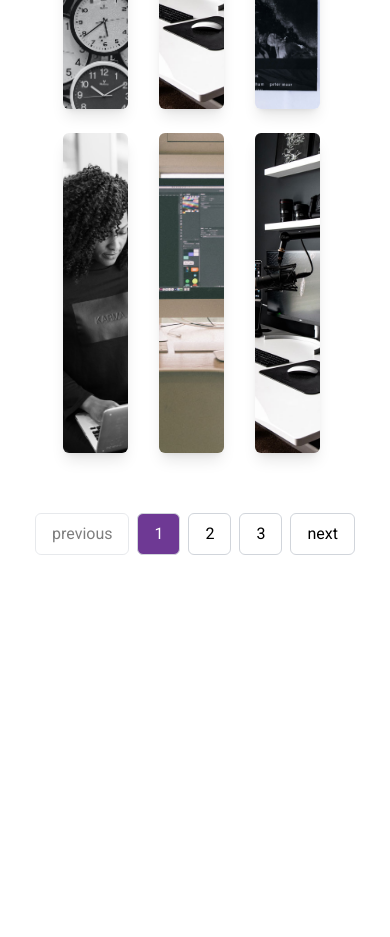
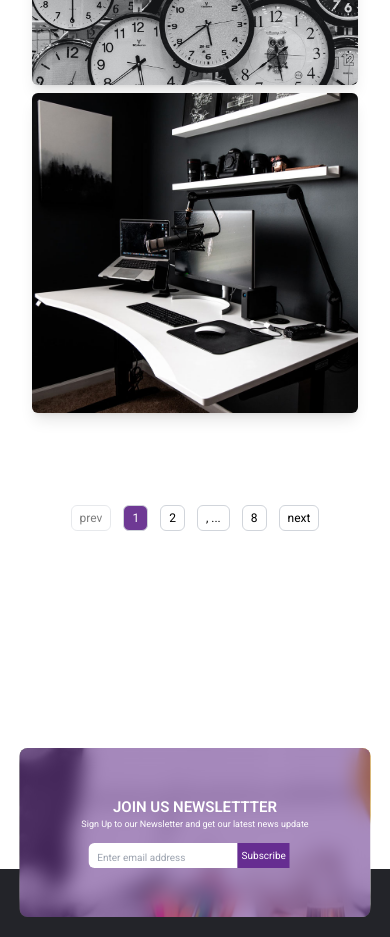
Before and after one commit to Gemamethystngltd/GemamethystNgLtd, a React (Vite) app: page /portfolio in a window 390 px wide. Shown: the part 1060-1997 px from the top of the page. Built offline with nearby package versions, Linux system fonts and the light colour scheme.

Commit message:
feat: enhance responsive design and layout adjustments for HomePage, Portfolio, Prices, and Pricing components

```diff
--- a/src/Pages/HomePage.jsx
+++ b/src/Pages/HomePage.jsx
@@ -13,7 +13,7 @@ function HomePage() {
   return (
     <>
       <main className="relative">
-        {/* <NavBar /> */}
+        <NavBar />
         <HeroSection />
         <Solutions />
         <Ftco />
--- a/src/components/PorfoliopagesSections.jsx
+++ b/src/components/PorfoliopagesSections.jsx
@@ -1,46 +1,73 @@
 import Porfoliobox from "../components/Home/porfolioBox";
 import ReactPaginate from "react-paginate";
 import { porfoliolong } from "../constants";
-import { useState } from "react";
+import { useState, useEffect } from "react";
 function PorfoliopagesSections() {
-  const itemsPerPage = 6;
   const totalItems = porfoliolong.length;
   const [currentPage, setCurrentPage] = useState(0);
+  const [pageItems, setPageItems] = useState(6);
 
-  const pageCount = Math.ceil(totalItems / itemsPerPage);
+  const updateItemsPerPage = () => {
+    if (window.innerWidth >= 1024) {
+      setPageItems(6);
+    } else if (window.innerWidth >= 768) {
+      setPageItems(3);
+    } else {
+      setPageItems(2);
+    }
+  };
+  useEffect(() => {
+    updateItemsPerPage();
+    window.addEventListener("resize", updateItemsPerPage);
+  }, []);
+
+  const pageCount = Math.ceil(totalItems / pageItems);
   const handlePageClick = (data) => {
     setCurrentPage(data.selected);
   };
 
-  const startIndex = currentPage * itemsPerPage;
-  const endIndex = startIndex + itemsPerPage;
+  const startIndex = currentPage * pageItems;
+  const endIndex = startIndex + pageItems;
   const currentItems = porfoliolong.slice(startIndex, endIndex);
+
   return (
-    <section className="portList h-[150vh] py-[4rem] flex flex-col gap-8">
-      <div className="portfolio_sections w-[70%] mx-auto grid grid-cols-3 gap-6  mt-16 p-1">
-        {currentItems.map((item, index) => {
-          return <Porfoliobox key={index} bgImage={item.bgImage} />;
-        })}
-      </div>
+    <>
+      <section className="portList h-auto py-[4rem] flex flex-col gap-8">
+        <div className="portfolio_sections w-[70%] mx-auto grid grid-cols-3 gap-6  mt-16 p-1  laptop:w-[90%] tablet:w-[98%] phoneL:grid-cols-1 phoneL:w-[95%] phoneL:gap-2 phoneL:place-items-center phoneL:mt-10">
+          {currentItems.map((item, index) => {
+            return <Porfoliobox key={index} bgImage={item.bgImage} />;
+          })}
+        </div>
+      </section>
       <div className="text-center w-full">
         <ReactPaginate
-          previousLabel={"previous"}
+          previousLabel={"prev"}
           nextLabel={"next"}
-          breakLabel={"..."}
+          breakLabel={", ..."}
           pageCount={pageCount}
-          marginPagesDisplayed={2}
-          pageRangeDisplayed={5}
+          marginPagesDisplayed={1}
+          pageRangeDisplayed={1}
           onPageChange={handlePageClick}
-          containerClassName="flex justify-center space-x-2 mt-6"
-          pageClassName="px-4 py-2 border border-gray-300 rounded-md cursor-pointer hover:bg-gray-200"
-          activeClassName={"bg-webpurple text-white border-blue-600"}
-          previousClassName="px-4 py-2 border border-gray-300 rounded-md cursor-pointer hover:bg-gray-200"
-          nextClassName="px-4 py-2 border border-gray-300 rounded-md cursor-pointer hover:bg-gray-200"
-          breakClassName="px-4 py-2 border border-gray-300 rounded-md cursor-pointer"
+          containerClassName="flex justify-center space-x-2 mt-6
+                      phoneL:space-x-1 phoneL:text-sm
+                      phoneP:flex-wrap phoneP:gap-2 phoneP:text-xs"
+          pageClassName="px-4 py-2 border border-gray-300 rounded-md cursor-pointer hover:bg-gray-200
+                 phoneL:px-3 phoneL:py-1
+                 phoneP:px-2 phoneP:py-1"
+          activeClassName="bg-webpurple text-white border-blue-600"
+          previousClassName="px-4 py-2 border border-gray-300 rounded-md cursor-pointer hover:bg-gray-200
+                     phoneL:px-3 phoneL:py-1
+                     phoneP:px-2 phoneP:py-1"
+          nextClassName="px-4 py-2 border border-gray-300 rounded-md cursor-pointer hover:bg-gray-200
+                 phoneL:px-3 phoneL:py-1
+                 phoneP:px-2 phoneP:py-1"
+          breakClassName="px-4 py-2 border border-gray-300 rounded-md cursor-pointer
+                  phoneL:px-3 phoneL:py-1
+                  phoneP:px-2 phoneP:py-1"
           disabledClassName="opacity-50 cursor-not-allowed"
         />
       </div>
-    </section>
+    </>
   );
 }
 
--- a/src/components/Prices.jsx
+++ b/src/components/Prices.jsx
@@ -20,16 +20,16 @@ function Prices({ currentindex, img, number }) {
     ],
   ];
   return (
-    <div className="prices w-[23%] shadow-lg rounded-md overflow-hidden ">
+    <div className="prices w-[23%] shadow-lg rounded-md overflow-hidden laptop:w-[30%] tablet:w-[35%] phoneL:w-[80%] phoneP:w-[85%]">
       <header>
         <img src={img} className="w-full h-full" />
       </header>
-      <ul className="price_benefits py-8 px-6 flex bg-white flex-col gap-4">
+      <ul className="price_benefits py-8 px-6 flex bg-white flex-col gap-4 laptop:gap-2 laptop:py-7 laptop:px-4 tablet:gap-1 tablet:py-4 tablet:px-3 phoneP:gap-1 phoneP:py-4 phoneP:px-2">
         {pricedata[currentindex].map((price, index) => {
           return (
             <li
               key={index}
-              className="flex gap-3 font-normal terxt-[16px] leading-[29px] "
+              className="flex gap-3 font-normal text-[16px] leading-[29px] laptop:text-[14px] tablet:text-[12px] phoneL:leading-[20px] phoneL:text-[11px] "
             >
               <span>
                 <i className="fa-solid fa-circle-check text-webpurple"></i>
@@ -39,13 +39,17 @@ function Prices({ currentindex, img, number }) {
           );
         })}
       </ul>
-      <footer className="flex items-center pt-4 gap-4 bg-[#F3F4F8]  justify-between px-10">
+      <footer className="flex items-center pt-4 gap-4 bg-[#F3F4F8]  justify-between px-10 tablet:px-6 laptop:px-4 phoneL:pb-2">
         <div className="amount">
-          <sup className="text-[24px] font-normal">$</sup>
-          <span className="text-[40px] font-bold">{number}</span>
-          <sub className="text-[16px] font-normal">/mon</sub>
+          <sup className="text-[24px] font-normal tablet:text-[20px] ">$</sup>
+          <span className="text-[40px] font-bold laptop:text-[35px] tablet:text-[28px] phoneP:text-[25px]">
+            {number}
+          </span>
+          <sub className="text-[16px] font-normal laptop:text-[14px] tablet:text-[12px]">
+            /mon
+          </sub>
         </div>
-        <button className="font-semibold leading-[20px] text-[13px uppercase] outline py-4 px-6 rounded-[4px] bg-webpurple text-white">
+        <button className="font-semibold leading-[20px] text-[13px] uppercase outline py-4 px-6 rounded-[4px] bg-webpurple text-white laptop:text-[12px] laptop:py-3 laptop:px-4 tablet:text-[10px]  tablet:py-2 tablet:px-4 phoneL:text-[9px] phoneP:py-2 phoneP:px-3">
           Get Started
         </button>
       </footer>
--- a/src/components/PricingComps.jsx
+++ b/src/components/PricingComps.jsx
@@ -5,17 +5,17 @@ import img3 from "../assets/images/ximage_1.jpg.pagespeed.ic.2BInOJMs0v.jpg";
 
 function PricingComps() {
   return (
-    <section className=" bg-[#F4F5F9] h-[130vh]   flex justify-center items-center">
+    <section className=" bg-[#F4F5F9] h-[130vh]   flex justify-center items-center phoneL:h-auto phoneL:py-8">
       <div className="prices_content flex flex-col gap-8">
         <header className="text-center ">
-          <h2 className="font-semibold text-webpurple leading-[23px] text-[14px] uppercase">
+          <h2 className="font-semibold text-webpurple leading-[23px] text-[14px] uppercase phoneP:text-[12px]">
             Pricing
           </h2>
-          <h1 className="font-bold leading-[48px]  text-[34px] tracking-[3px] uppercase">
+          <h1 className="font-bold leading-[48px]  text-[34px] tracking-[3px] uppercase tablet:text-[28px] tablet:tracking-[2px] tablet:leading-[35px] phoneL:text-[24px] phoneL:leading-[30px] phoneP:text-[20px] phoneP:leading-[25px]">
             Price & Plans
           </h1>
         </header>
-        <div className="price_list flex gap-8 justify-center">
+        <div className="price_list flex gap-8 justify-center  laptop:gap-2 phoneL:flex-col phoneL:gap-8 phoneL:items-center">
           <Prices img={img1} number={"78"} currentindex={0} />
           <Prices img={img2} number={"88"} currentindex={1} />
           <Prices img={img3} number={"98"} currentindex={2} />
```
